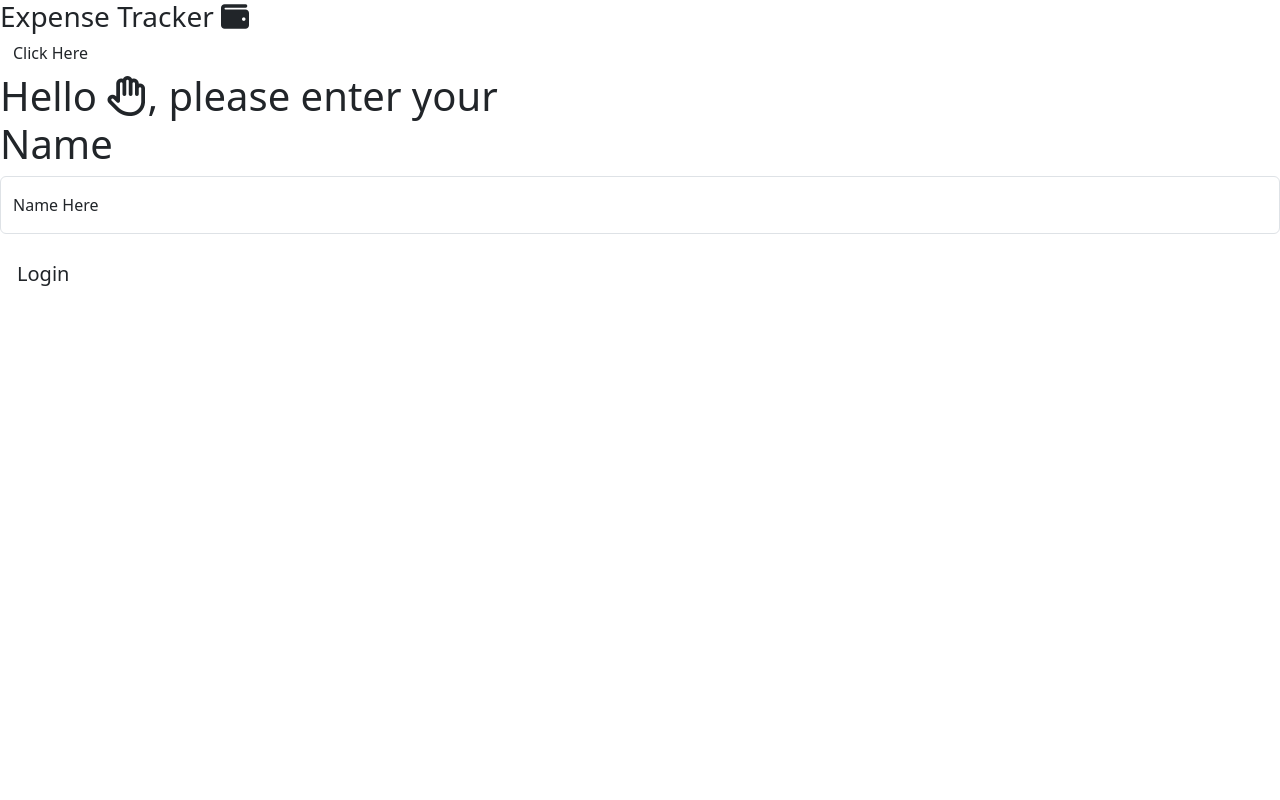
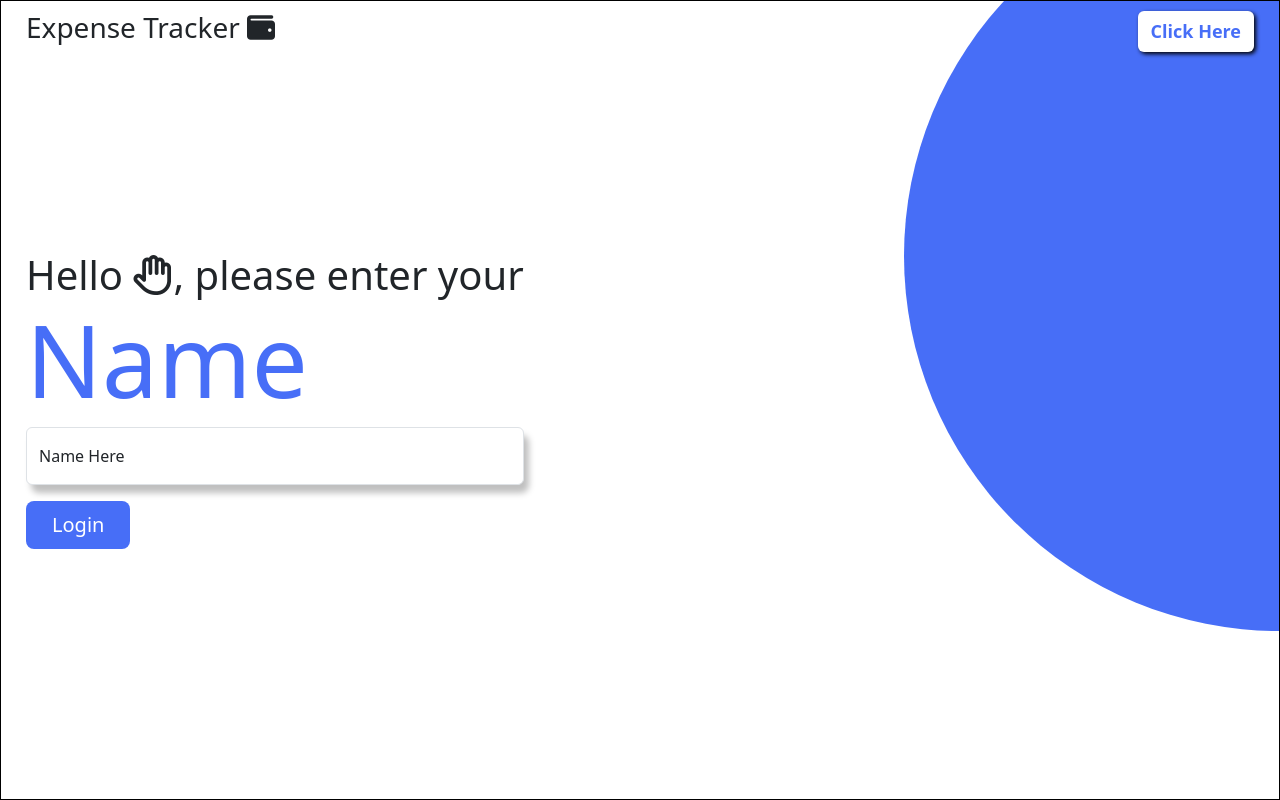
Before and after one commit to raja-4511/expense_tracker, a plain HTML site: page index.html in a window 1280 px wide. Drawn offline with nearby package versions, Linux system fonts and the light colour scheme; the site is published under a folder, as on GitHub Pages, so addresses that start at the root find nothing.

Commit message:
css paths modified

```diff
--- a/index.html
+++ b/index.html
@@ -4,7 +4,7 @@
   <meta charset="UTF-8">
   <meta name="viewport" content="width=device-width, initial-scale=1.0">
   <title>Expense Tracker</title>
-  <link rel="stylesheet" href="/style.css"/>
+  <link rel="stylesheet" href="./style.css"/>
   <link rel="preconnect" href="https://fonts.googleapis.com">
 <link rel="preconnect" href="https://fonts.gstatic.com" crossorigin>
 <link href="https://fonts.googleapis.com/css2?family=Raleway:ital,wght@0,100..900;1,100..900&display=swap" rel="stylesheet">
@@ -27,7 +27,7 @@
         <input type="text" class="form-control" id="floatingInput" placeholder="Name Here"/>
         <label for="floatingInput">Name Here</label>
       </div>
-       <a href="/home.html"><button class="btn btn-lg" id="login-button">Login</button></a>
+       <a href="./home.html"><button class="btn btn-lg" id="login-button">Login</button></a>
     </div>
    </div>
 
```
Also changed, not shown: home.html (+1 -1 lines), app.js (deleted).
